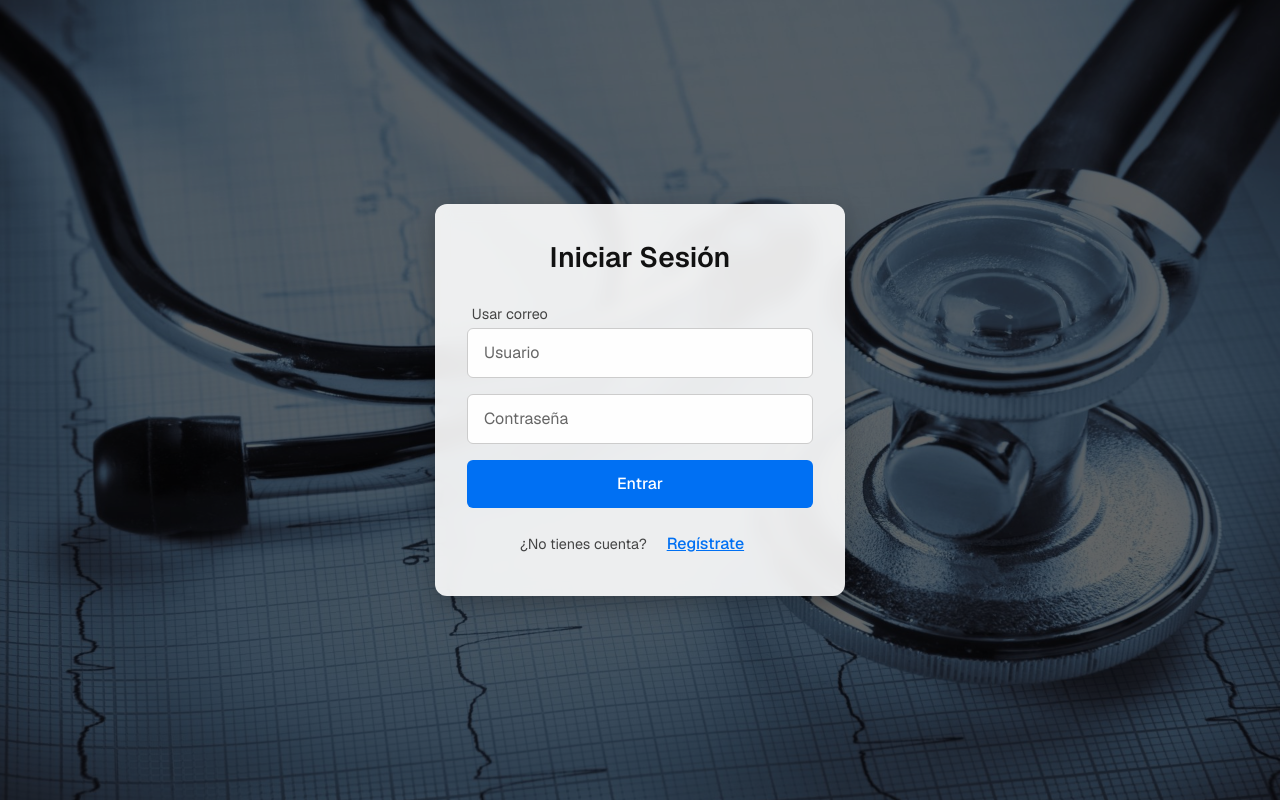
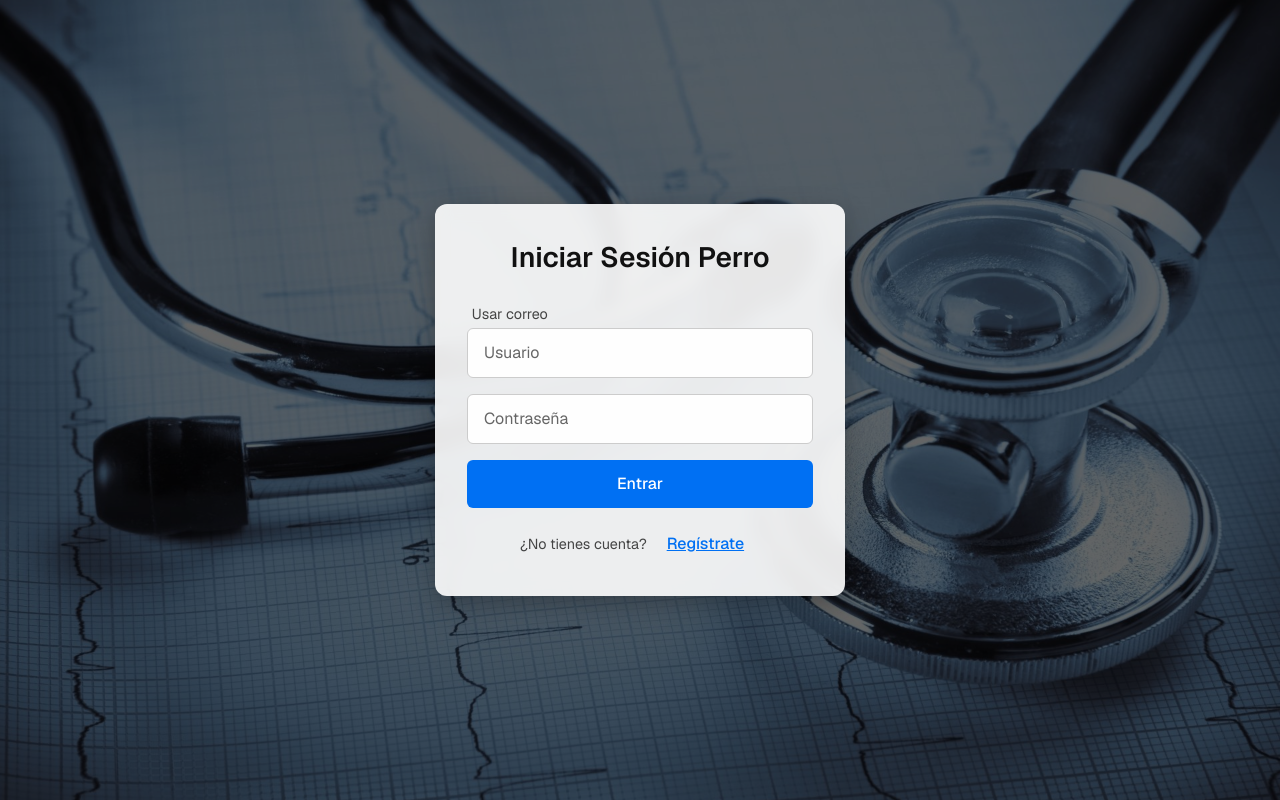
Before and after one commit to GrupoGPSFFTJ/proyectosemestral, an Angular app in the folder frontend/: page / in a window 1280 px wide. Built offline with nearby package versions, Linux system fonts and the light colour scheme.

Commit message:
Update login form title to include 'Perro'

```diff
--- a/frontend/src/app/components/login-form/login-form.component.html
+++ b/frontend/src/app/components/login-form/login-form.component.html
@@ -1,6 +1,6 @@
 <!-- login-form.component.html -->
 <div>
-    <h2 class="form-title">Iniciar Sesión</h2>
+    <h2 class="form-title">Iniciar Sesión Perro</h2>
     <form (ngSubmit)="onSubmit()" class="auth-form">
         <div class="toggle-email-inline">
             <button type="button" (click)="toggleEmailMode()" [class]="'toggle-email-link'" (mouseenter)="hover = true"
```
